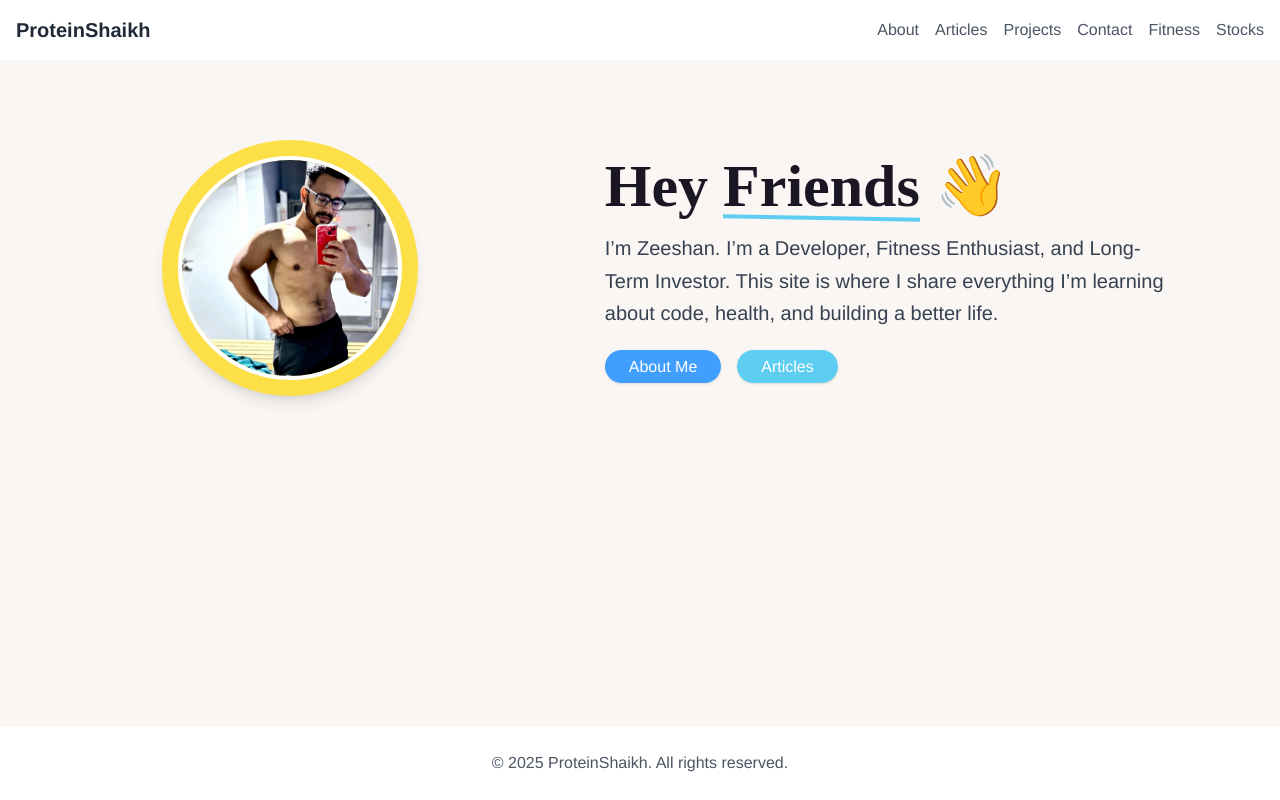
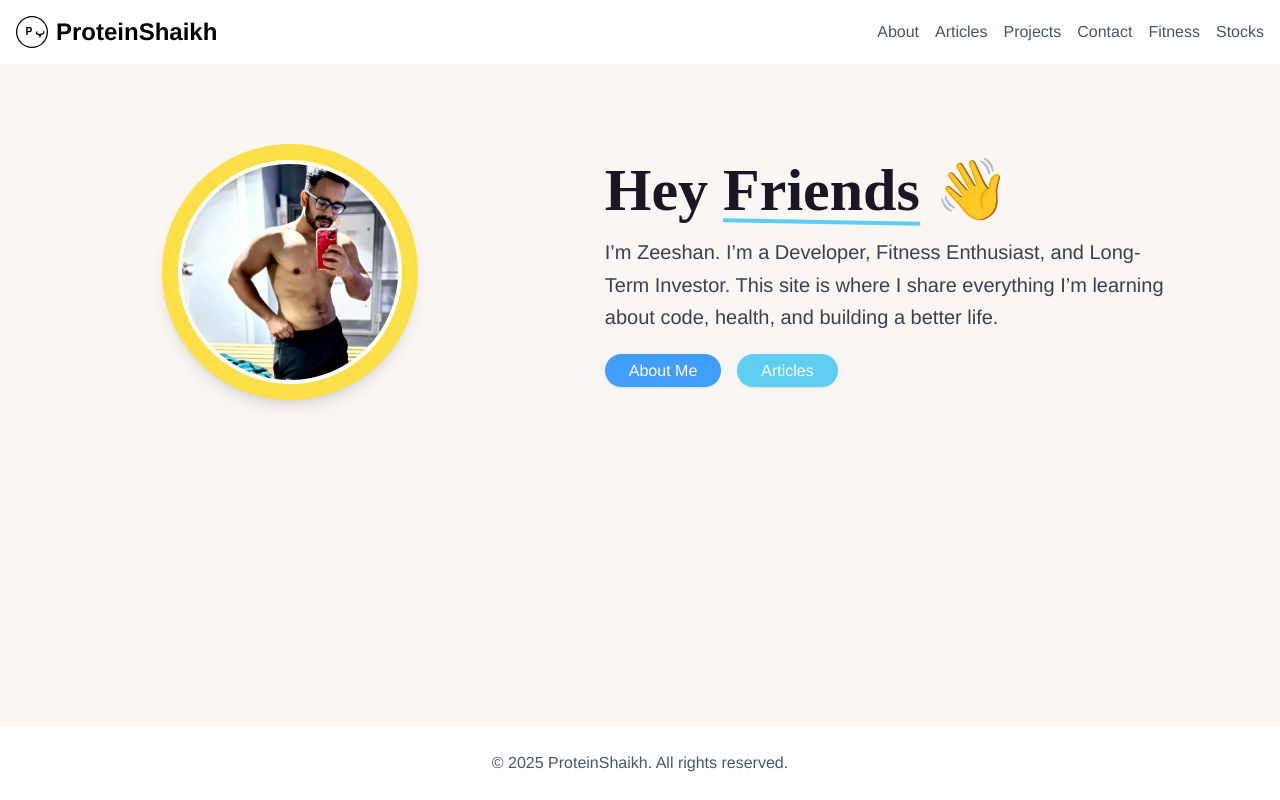
Before and after one commit to proteinshaikh/mysiteproteinshaikh, a React (Create React App) app: page / in a window 1280 px wide. Built offline with nearby package versions, Linux system fonts and the light colour scheme.

Commit message:
[svg] logo

```diff
--- a/package.json
+++ b/package.json
@@ -3,6 +3,7 @@
   "version": "0.1.0",
   "private": true,
   "dependencies": {
+    "@fontsource/playfair-display": "^5.2.5",
     "@testing-library/dom": "^10.4.0",
     "@testing-library/jest-dom": "^6.6.3",
     "@testing-library/react": "^16.3.0",
--- a/src/components/Navbar.js
+++ b/src/components/Navbar.js
@@ -5,7 +5,15 @@ function Navbar() {
     return (
         <nav className="bg-white shadow">
             <div className="container mx-auto px-4 py-4 flex justify-between items-center">
-                <Link to="/" className="text-xl font-bold text-gray-800">ProteinShaikh</Link>
+                <Link to="/" className="flex items-center space-x-2">
+                    {/* SVG Logo */}
+                    <img src={`${process.env.PUBLIC_URL}/logo.svg`} alt="Logo" className="w-8 h-8"/>
+
+                    {/* Stylish Brand Text */}
+                    <span className="text-2xl font-bold font-[Playfair_Display] text-black">ProteinShaikh</span>
+                </Link>
+
+
                 <div className="space-x-4">
                     <Link to="/about" className="text-gray-600 hover:text-gray-800">About</Link>
                     <Link to="/articles" className="text-gray-600 hover:text-gray-800">Articles</Link>
--- a/src/index.css
+++ b/src/index.css
@@ -1,3 +1,5 @@
+@import "@fontsource/playfair-display";
+
 @tailwind base;
 @tailwind components;
 @tailwind utilities;
@@ -8,6 +10,7 @@ body {
   overflow-wrap: break-word;
   line-height: 1.6;
 }
+
 h1, h2, h3, h4, h5, h6 {
   @apply font-heading text-foreground;
 }
```
Also changed, not shown: public/logo.svg (added), 1 other file (tests, documents, lock files or other folders).
